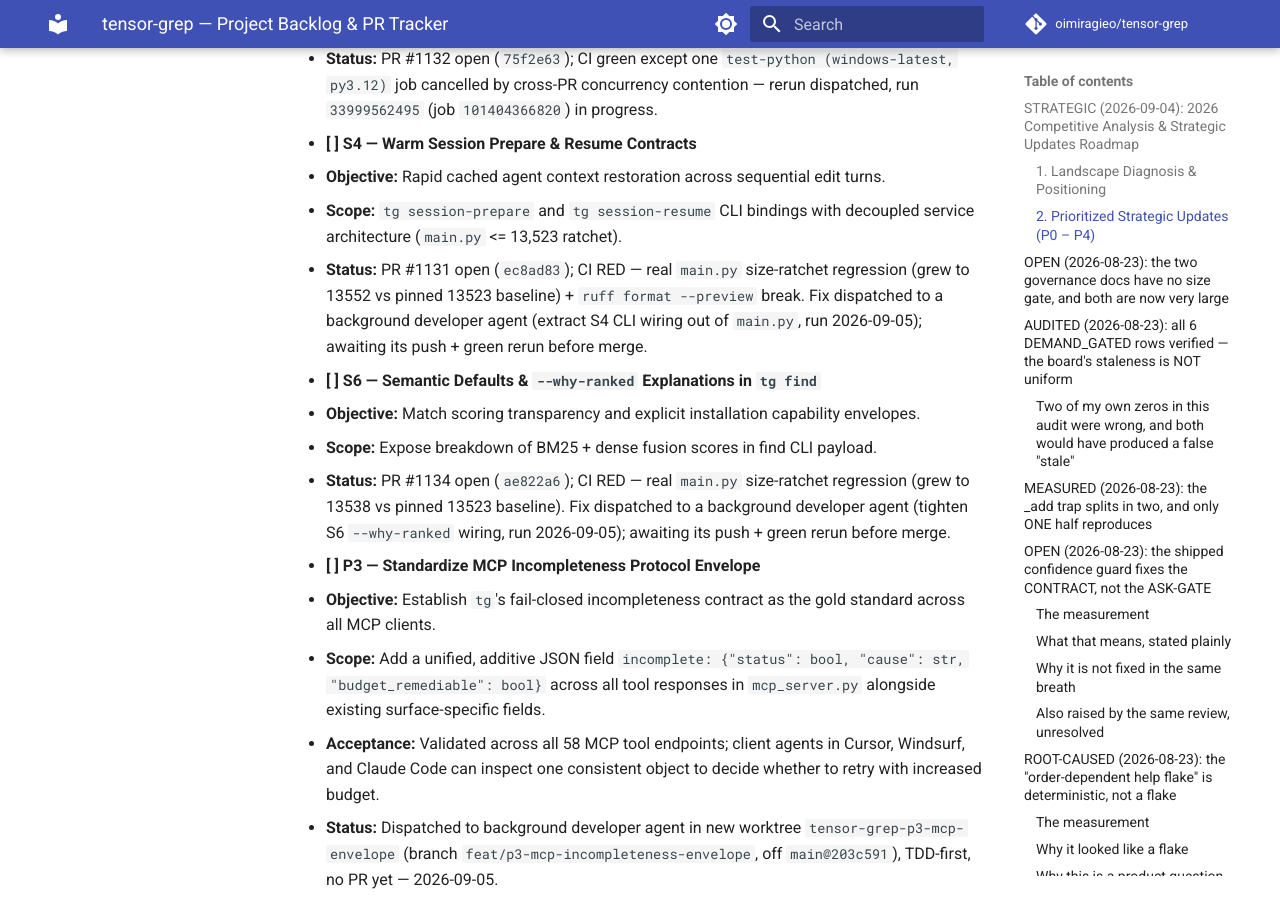
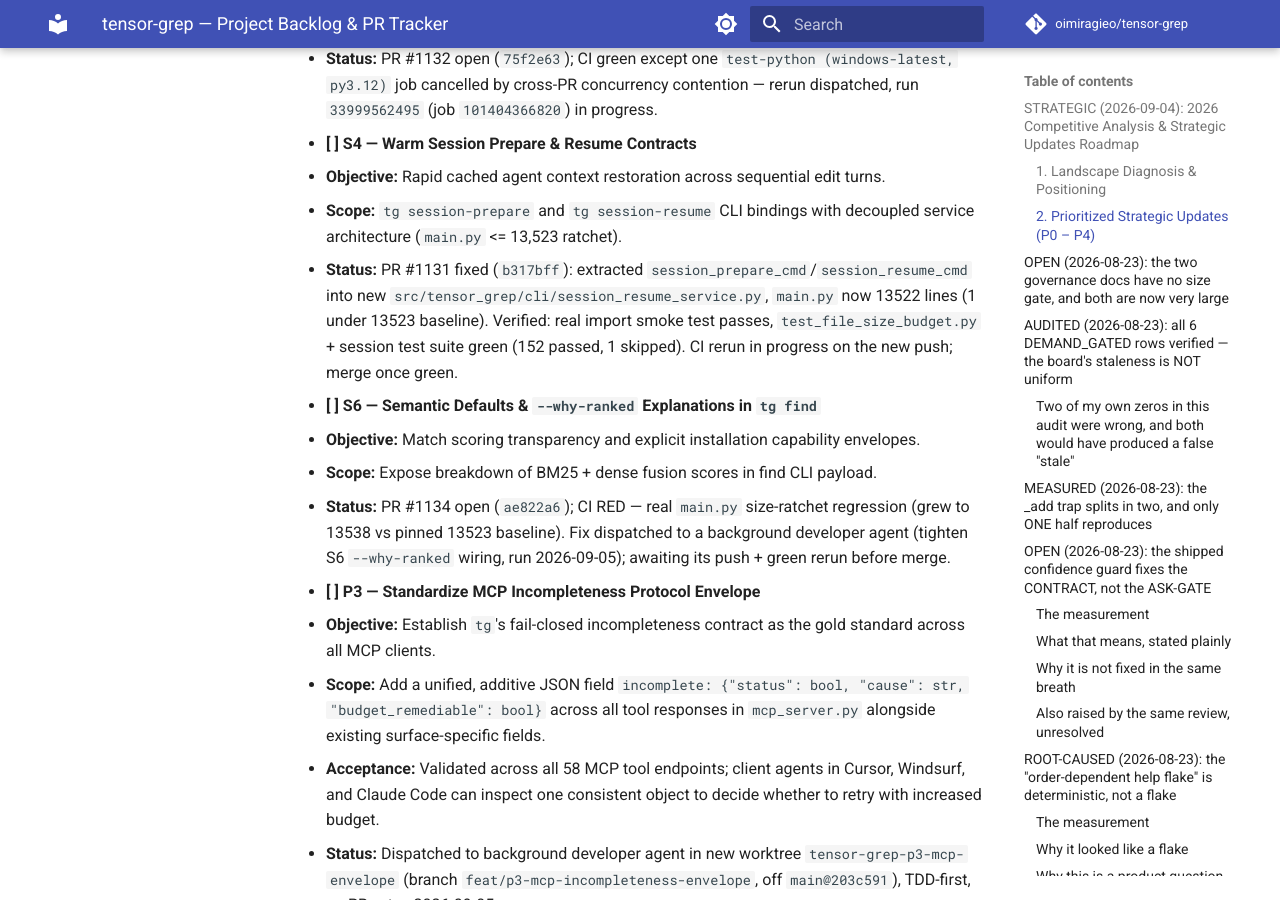
Before and after one commit to oimiragieo/tensor-grep, an MkDocs documentation site: the page built from docs/BACKLOG.md, in a window 1280 px wide and 900 px high, scrolled down 3876 px. Built offline with MkDocs 1.6.1 and Material for MkDocs 9.7.7, drawn with Linux system fonts in a browser that asks for light colours; comment, search, counter and statistics services are not loaded; some of the changed text lies outside the part shown.

Commit message:
docs(backlog): PR #1131 ratchet fix landed and verified
session_resume_service.py extraction confirmed real via import smoke test
and local test run (152 passed), not just agent self-report. CI rerun
in progress on b317bff.

Co-Authored-By: Claude Sonnet 5 <noreply@anthropic.com>
Claude-Session: https://claude.ai/code/session_01FQEmq7dWnf223dBYKSnz4d

```diff
--- a/docs/BACKLOG.md
+++ b/docs/BACKLOG.md
@@ -101,7 +101,7 @@ Competitive landscape audit against mid-2026 codebase intelligence and agent con
 - **[ ] S4 — Warm Session Prepare & Resume Contracts**
   - **Objective:** Rapid cached agent context restoration across sequential edit turns.
   - **Scope:** `tg session-prepare` and `tg session-resume` CLI bindings with decoupled service architecture (`main.py` <= 13,523 ratchet).
-  - **Status:** PR #1131 open (`ec8ad83`); CI RED — real `main.py` size-ratchet regression (grew to 13552 vs pinned 13523 baseline) + `ruff format --preview` break. Fix dispatched to a background developer agent (extract S4 CLI wiring out of `main.py`, run 2026-09-05); awaiting its push + green rerun before merge.
+  - **Status:** PR #1131 fixed (`b317bff`): extracted `session_prepare_cmd`/`session_resume_cmd` into new `src/tensor_grep/cli/session_resume_service.py`, `main.py` now 13522 lines (1 under 13523 baseline). Verified: real import smoke test passes, `test_file_size_budget.py` + session test suite green (152 passed, 1 skipped). CI rerun in progress on the new push; merge once green.
 
 - **[ ] S6 — Semantic Defaults & `--why-ranked` Explanations in `tg find`**
   - **Objective:** Match scoring transparency and explicit installation capability envelopes.
```
